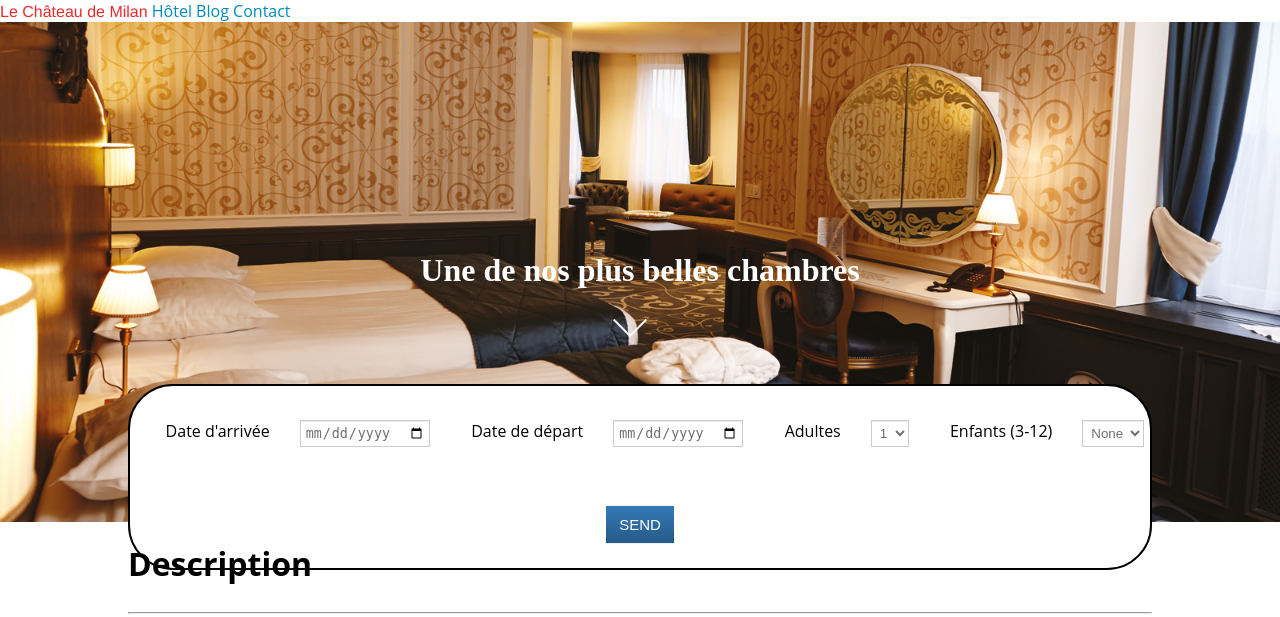
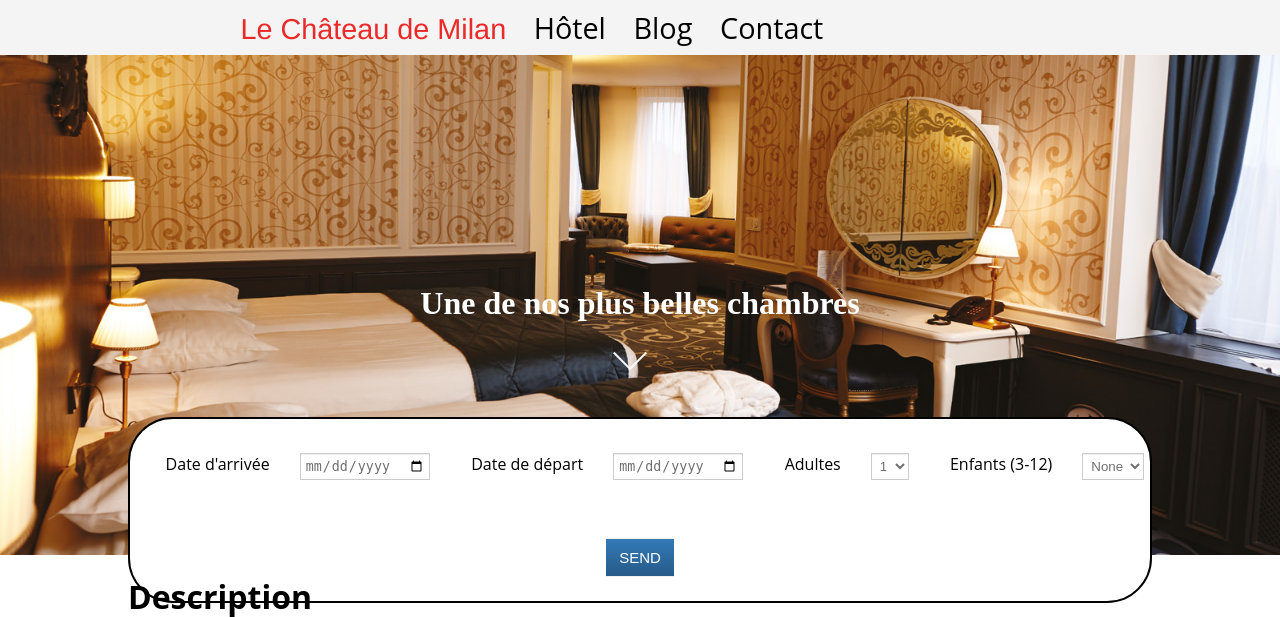
Before and after one commit to joedu12/projetMilan, a PHP site: page / in a window 1280 px wide. Shown: the top 617 px of the page. Run offline with PHP 8.4, Linux system fonts and the light colour scheme; some libraries are stand-ins or nearby versions; some web fonts are replaced.

Commit message:
Horizontal sur le HTML

```diff
--- a/admin/creer.php
+++ b/admin/creer.php
@@ -9,7 +9,7 @@
   </head>
   <body>
     <header>
-      <nav class="menu-horisontal">
+      <nav class="menu-horizontal">
         <a href="#" onclick="ouvrirMenu()" class="btn-ouvrir"><img src="../img/menu.svg" alt="Menu"/></a>
         <a href="index.php" class="logo">Administration</a>
         <a href="../index.html" class="liens">Retourner sur le site</a>
--- a/admin/edit.php
+++ b/admin/edit.php
@@ -22,7 +22,7 @@
   </head>
   <body>
     <header>
-      <nav class="menu-horisontal">
+      <nav class="menu-horizontal">
         <a href="#" onclick="ouvrirMenu()" class="btn-ouvrir"><img src="../img/menu.svg" alt="Menu"/></a>
         <a href="index.php" class="logo">Administration</a>
         <a href="../index.html" class="liens">Retourner sur le site</a>
--- a/admin/index.php
+++ b/admin/index.php
@@ -18,7 +18,7 @@
   </head>
   <body>
     <header>
-      <nav class="menu-horisontal">
+      <nav class="menu-horizontal">
         <a href="#" onclick="ouvrirMenu()" class="btn-ouvrir"><img src="../img/menu.svg" alt="Menu"/></a>
         <a href="index.php" class="logo">Administration</a>
         <a href="../index.html" class="liens">Retourner sur le site</a>
--- a/admin/suppr.php
+++ b/admin/suppr.php
@@ -9,7 +9,7 @@
   </head>
   <body>
     <header>
-      <nav class="menu-horisontal">
+      <nav class="menu-horizontal">
         <a href="#" onclick="ouvrirMenu()" class="btn-ouvrir"><img src="../img/menu.svg" alt="Menu"/></a>
         <a href="index.php" class="logo">Administration</a>
         <a href="../index.html" class="liens">Retourner sur le site</a>
--- a/blog.php
+++ b/blog.php
@@ -11,7 +11,7 @@
   </head>
   <body>
   	<header>
-      <nav class="menu-horisontal">
+      <nav class="menu-horizontal">
   			<a href="#" onclick="ouvrirMenu()" class="btn-ouvrir"><img src="img/menu.svg" alt="Menu"/></a>
   			<a href="index.html" class="logo">Le Château de Milan</a>
         <a href="hotel.html" class="liens">Hôtel</a>
--- a/contact.html
+++ b/contact.html
@@ -11,7 +11,7 @@
   </head>
   <body>
   	<header>
-        <nav class="menu-horisontal">
+        <nav class="menu-horizontal">
 			<a href="#" onclick="ouvrirMenu()" class="btn-ouvrir"><img src="img/menu.svg" alt="Menu"/></a>
 			<a href="index.html" class="logo">Le Château de Milan</a>
             <a href="hotel.html" class="liens">Hôtel</a>
--- a/contact.php
+++ b/contact.php
@@ -11,7 +11,7 @@
   </head>
   <body>
   	<header>
-        <nav class="menu-horisontal">
+        <nav class="menu-horizontal">
 			<a href="#" onclick="ouvrirMenu()" class="btn-ouvrir"><img src="img/menu.svg" alt="Menu"/></a>
 			<a href="index.html" class="logo">Le Château de Milan</a>
             <a href="hotel.html" class="liens">Hôtel</a>
--- a/hotel.html
+++ b/hotel.html
@@ -11,7 +11,7 @@
   </head>
   <body>
   	<header>
-        <nav class="menu-horisontal">
+        <nav class="menu-horizontal">
 			<a href="#" onclick="ouvrirMenu()" class="btn-ouvrir"><img src="img/menu.svg" alt="Menu"/></a>
 			<a href="index.html" class="logo">Le Château de Milan</a>
             <a href="hotel.html" class="actif">Hôtel</a>
--- a/index.html
+++ b/index.html
@@ -12,7 +12,7 @@
   </head>
   <body>
   	<header>
-        <nav class="menu-horisontal">
+        <nav class="menu-horizontal">
 			<a href="#" onclick="ouvrirMenu()" class="btn-ouvrir"><img src="img/menu.svg" alt="Menu"/></a>
 			<a href="index.html" class="logo">Le Château de Milan</a>
             <a href="hotel.html" class="liens">Hôtel</a>
```
